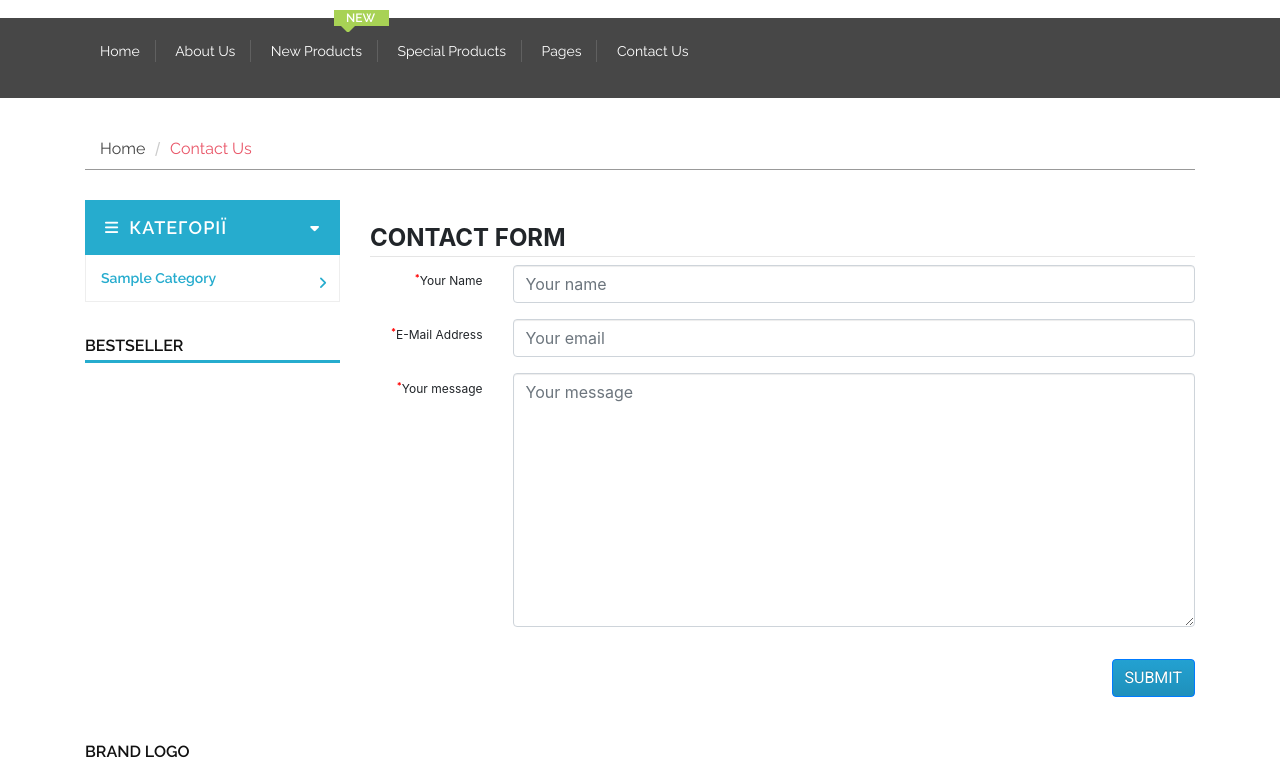
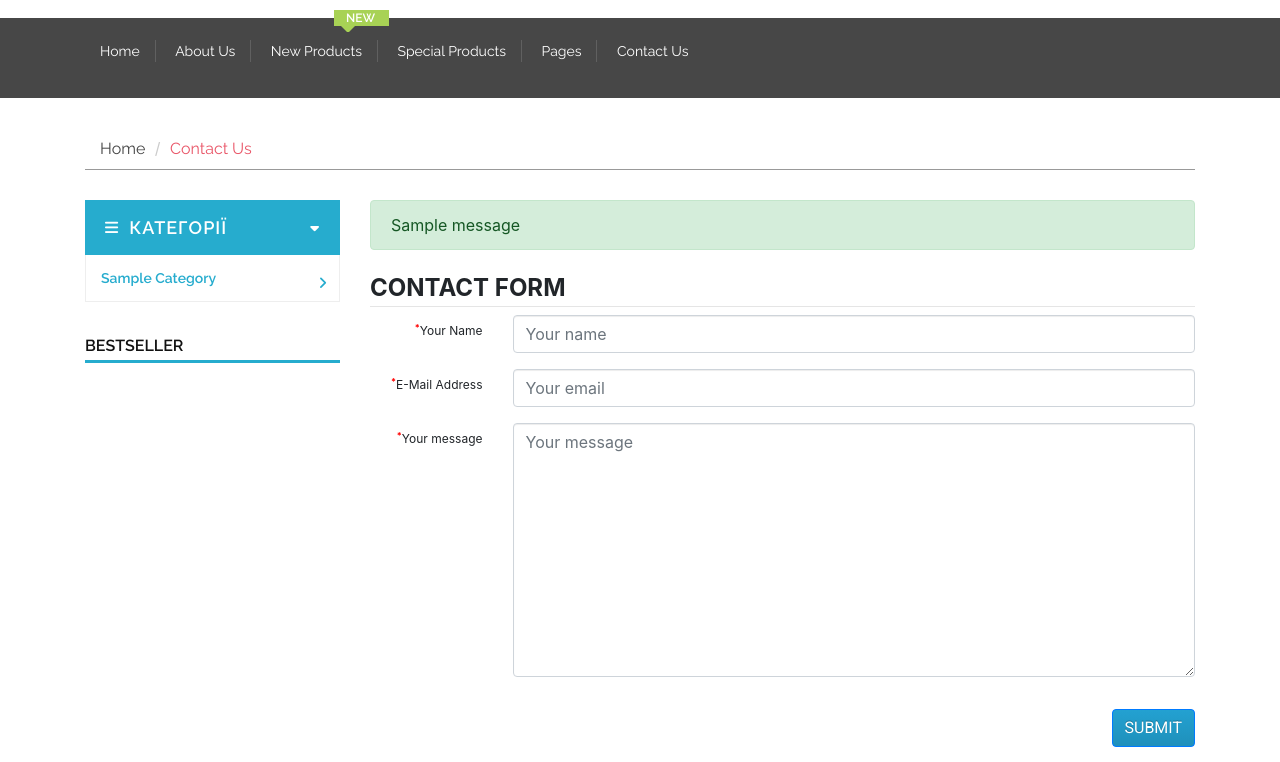
Before and after one commit to rvxt21/onlineshop, a Django app: page /contact-us/ in a window 1280 px wide. Shown: the part 414-1176 px from the top of the page. Run offline with Django 4.2, Linux system fonts and the light colour scheme; tables that the repository leaves empty hold one stand-in row (values such as "Sample post"); grey boxes marked "Sample" are stand-in pictures; one stand-in notice (Sample message) is shown; some libraries are stand-ins or nearby versions; some web fonts are replaced.

Commit message:
added contact form, sending emails

```diff
--- a/shop/admin.py
+++ b/shop/admin.py
@@ -81,7 +81,7 @@ class ProductAdmin(SummernoteModelAdmin):
     )
 
 
-admin.site.site_header = 'Online tennis shop Django'
+admin.site.site_header = 'Online tennis shop'
 admin.site.site_title = 'Tennis shop'
 admin.site.index_title = 'Welcome to Tennis shop'
 admin.site.register(Category, CategoryAdmin)
--- a/templates/contact.html
+++ b/templates/contact.html
@@ -44,11 +44,23 @@
 				<!-- Start Map area -->
 				<!-- End Map area -->
 				<!-- Start Contact-Message -->
+				{% if messages %}
+				{% for message in messages %}
+				{% if message.tags == 'success' %}
+				<div class="alert alert-success" role="alert">
+					{{ message }}
+				</div>
+				{% else %}
+				<div class="alert alert-warning" role="alert">
+					{{ message }}
+				</div>
+				{% endif %}
+				{% endfor %}
+				{% endif %}
 				<div class="contact-message">
 					<fieldset>
 						<form method="post" action="/contact-us/">
 							{% csrf_token %}
-							{{ from }}
 							<legend>Contact Form</legend>
 							<div class="form-group form-horizontal">
 								<div class="row">
--- a/website/views.py
+++ b/website/views.py
@@ -1,6 +1,7 @@
 from django.contrib import messages
 from django.views.generic import TemplateView, FormView
 
+from utils.send_email import send_email
 from . models import Contact
 from .forms import ContactForm
 
@@ -21,12 +22,24 @@ class ContactUsView(FormView):
                 'message': form.cleaned_data['message']
             }
         )
+        send_email(
+            subject='Thank you for your message!',
+            to_email=[contact.email],
+            message=f'We are thankful for your message {contact.name.title()}.'
+                    f'Please subscribe our website to see more and to know'
+                    f'more information about sales and other good opportunities.'
+        )
         messages.add_message(self.request,
                              messages.SUCCESS,
-                             f"Thank you {form.cleaned_data.get('name').upper} "
-                             f"for your message"
+                             f"Thank you "
+                             f"{form.cleaned_data.get('name').upper()}"
+                             f" for your message!"
         )
         return super().form_valid(form)
 
     def form_invalid(self, form):
+        messages.add_message(self.request,
+                             messages.WARNING,
+                             f"Please send correct data!"
+                             )
         return super().form_invalid(form)
```
Also changed, not shown: config/settings.py (+9 -0 lines), shop/forms.py (added, +8 -0 lines), utils/send_email.py (added, +16 -0 lines), utils/__init__.py (added).
